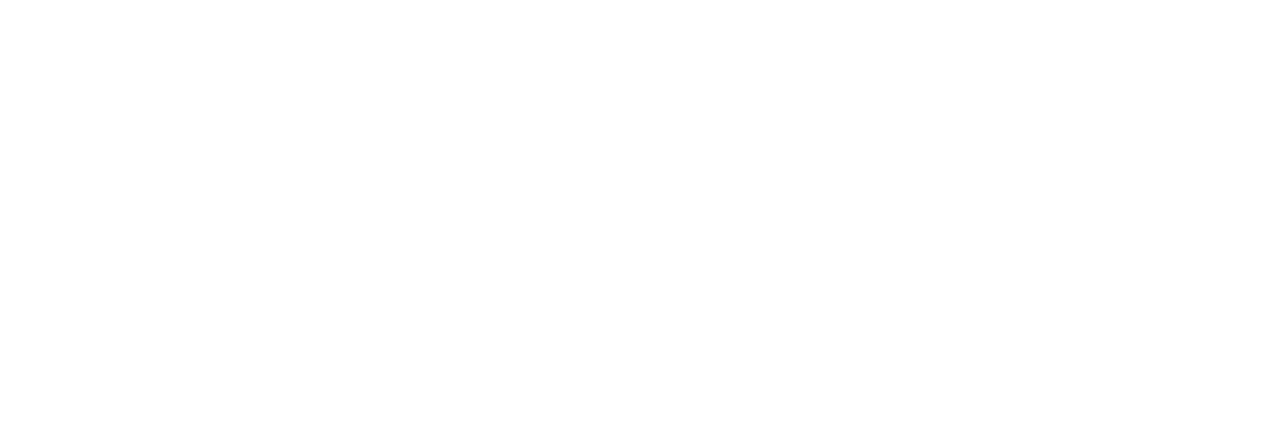
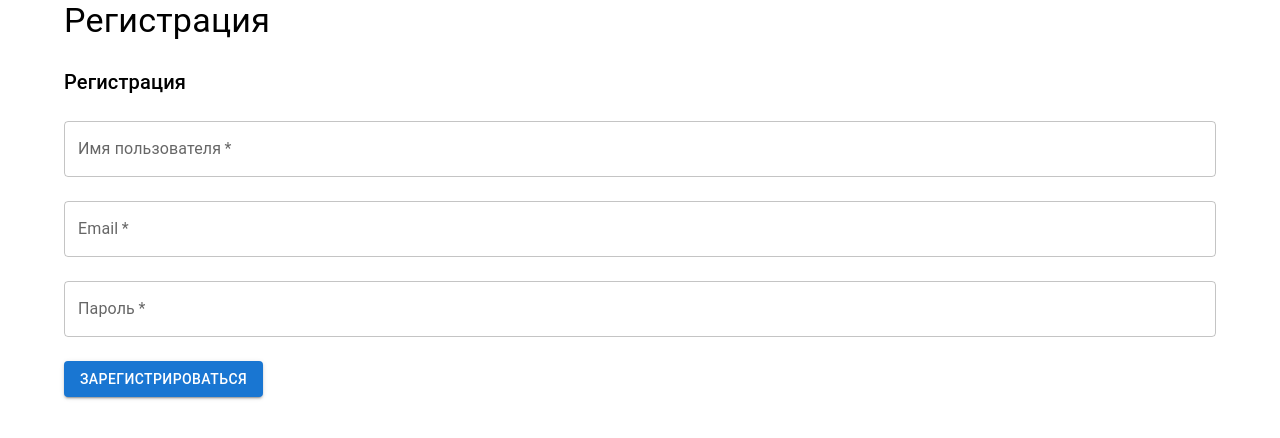
Before and after one commit to AAnimelife/text-quest-platform, a React (Create React App) app in the folder frontend/: page /register in a window 1280 px wide. Before the commit this address had no page. Shown: the top 438 px of the page. Built offline with nearby package versions, Linux system fonts and the light colour scheme.

Commit message:
Add auth

```diff
--- a/frontend/src/App.js
+++ b/frontend/src/App.js
@@ -1,12 +1,17 @@
 import React from 'react';
 import { BrowserRouter as Router, Route, Routes } from 'react-router-dom';
 import QuestsPage from './pages/QuestsPage';
+import LoginPage from './pages/LoginPages';
+import RegisterPage from './pages/RegisterPage';
 
 const App = () => {
   return (
     <Router>
       <Routes>
         <Route path="/quests" element={<QuestsPage />} />
+        <Route path="/" element={<QuestsPage />} />
+        <Route path="/register" element={<RegisterPage />} />
+        <Route path="/login" element={<LoginPage />} />
       </Routes>
     </Router>
   );
--- /dev/null
+++ b/frontend/src/components/LoginForm.js
@@ -0,0 +1,55 @@
+import React, { useState } from 'react';
+import { TextField, Button, Box, Typography } from '@mui/material';
+import authService from '../services/authService';
+
+const LoginForm = ({ onLogin }) => {
+  const [email, setEmail] = useState('');
+  const [password, setPassword] = useState('');
+  const [error, setError] = useState('');
+
+  const handleSubmit = async (e) => {
+    e.preventDefault();
+
+    try {
+      const userData = { email, password };
+      const response = await authService.login(userData);
+      onLogin(response);
+      setError('');
+    } catch (error) {
+      setError('Ошибка при входе');
+      console.error(error);
+    }
+  };
+
+  return (
+    <Box component="form" onSubmit={handleSubmit} sx={{ mt: 3 }}>
+      <Typography variant="h6" gutterBottom>
+        Вход
+      </Typography>
+      {error && <Typography color="error">{error}</Typography>}
+      <TextField
+        label="Email"
+        type="email"
+        value={email}
+        onChange={(e) => setEmail(e.target.value)}
+        fullWidth
+        margin="normal"
+        required
+      />
+      <TextField
+        label="Пароль"
+        type="password"
+        value={password}
+        onChange={(e) => setPassword(e.target.value)}
+        fullWidth
+        margin="normal"
+        required
+      />
+      <Button type="submit" variant="contained" color="primary" sx={{ mt: 2 }}>
+        Войти
+      </Button>
+    </Box>
+  );
+};
+
+export default LoginForm;
--- /dev/null
+++ b/frontend/src/components/RegisterForm.js
@@ -0,0 +1,64 @@
+import React, { useState } from 'react';
+import { TextField, Button, Box, Typography } from '@mui/material';
+import authService from '../services/authService';
+
+const RegisterForm = ({ onRegister }) => {
+  const [username, setUsername] = useState('');
+  const [email, setEmail] = useState('');
+  const [password, setPassword] = useState('');
+  const [error, setError] = useState('');
+
+  const handleSubmit = async (e) => {
+    e.preventDefault();
+
+    try {
+      const userData = { username, email, password };
+      const response = await authService.register(userData);
+      onRegister(response);
+      setError('');
+    } catch (error) {
+      setError('Ошибка при регистрации');
+      console.error(error);
+    }
+  };
+
+  return (
+    <Box component="form" onSubmit={handleSubmit} sx={{ mt: 3 }}>
+      <Typography variant="h6" gutterBottom>
+        Регистрация
+      </Typography>
+      {error && <Typography color="error">{error}</Typography>}
+      <TextField
+        label="Имя пользователя"
+        value={username}
+        onChange={(e) => setUsername(e.target.value)}
+        fullWidth
+        margin="normal"
+        required
+      />
+      <TextField
+        label="Email"
+        type="email"
+        value={email}
+        onChange={(e) => setEmail(e.target.value)}
+        fullWidth
+        margin="normal"
+        required
+      />
+      <TextField
+        label="Пароль"
+        type="password"
+        value={password}
+        onChange={(e) => setPassword(e.target.value)}
+        fullWidth
+        margin="normal"
+        required
+      />
+      <Button type="submit" variant="contained" color="primary" sx={{ mt: 2 }}>
+        Зарегистрироваться
+      </Button>
+    </Box>
+  );
+};
+
+export default RegisterForm;
--- /dev/null
+++ b/frontend/src/context/AuthContext.js
@@ -0,0 +1,33 @@
+import React, { createContext, useState, useContext } from 'react';
+import authService from '../services/authService';
+
+const AuthContext = createContext();
+
+export const AuthProvider = ({ children }) => {
+  const [user, setUser] = useState(null);
+
+  const register = async (userData) => {
+    const response = await authService.register(userData);
+    authService.setToken(response.token);
+    setUser(response.user);
+  };
+
+  const login = async (userData) => {
+    const response = await authService.login(userData);
+    authService.setToken(response.token);
+    setUser(response.user);
+  };
+
+  const logout = () => {
+    authService.removeToken();
+    setUser(null);
+  };
+
+  return (
+    <AuthContext.Provider value={{ user, register, login, logout }}>
+      {children}
+    </AuthContext.Provider>
+  );
+};
+
+export const useAuth = () => useContext(AuthContext);
--- a/frontend/src/index.js
+++ b/frontend/src/index.js
@@ -3,11 +3,14 @@ import ReactDOM from 'react-dom/client';
 import './index.css';
 import App from './App';
 import reportWebVitals from './reportWebVitals';
+import { AuthProvider } from './context/AuthContext';
 
 const root = ReactDOM.createRoot(document.getElementById('root'));
 root.render(
   <React.StrictMode>
-    <App />
+    <AuthProvider>
+      <App />
+    </AuthProvider>
   </React.StrictMode>
 );
 
--- /dev/null
+++ b/frontend/src/pages/LoginPages.js
@@ -0,0 +1,26 @@
+import React from 'react';
+import LoginForm from '../components/LoginForm';
+import { Container, Typography } from '@mui/material';
+import { useAuth } from '../context/AuthContext';
+import { useNavigate } from 'react-router-dom';
+
+const LoginPage = () => {
+  const { login } = useAuth();
+  const navigate = useNavigate();
+
+  const handleLogin = async (userData) => {
+    await login(userData);
+    navigate('/');
+  };
+
+  return (
+    <Container>
+      <Typography variant="h4" gutterBottom>
+        Вход
+      </Typography>
+      <LoginForm onLogin={handleLogin} />
+    </Container>
+  );
+};
+
+export default LoginPage;
--- /dev/null
+++ b/frontend/src/pages/RegisterPage.js
@@ -0,0 +1,26 @@
+import React from 'react';
+import RegisterForm from '../components/RegisterForm';
+import { Container, Typography } from '@mui/material';
+import { useAuth } from '../context/AuthContext';
+import { useNavigate } from 'react-router-dom';
+
+const RegisterPage = () => {
+  const { register } = useAuth();
+  const navigate = useNavigate();
+
+  const handleRegister = async (userData) => {
+    await register(userData);
+    navigate('/');
+  };
+
+  return (
+    <Container>
+      <Typography variant="h4" gutterBottom>
+        Регистрация
+      </Typography>
+      <RegisterForm onRegister={handleRegister} />
+    </Container>
+  );
+};
+
+export default RegisterPage;
--- /dev/null
+++ b/frontend/src/services/authService.js
@@ -0,0 +1,27 @@
+import api from './api';
+
+const authService = {
+  register: async (userData) => {
+    const response = await api.post('/auth/register', userData);
+    return response.data;
+  },
+
+  login: async (userData) => {
+    const response = await api.post('/auth/login', userData);
+    return response.data;
+  },
+
+  setToken: (token) => {
+    localStorage.setItem('token', token);
+  },
+
+  getToken: () => {
+    return localStorage.getItem('token');
+  },
+
+  removeToken: () => {
+    localStorage.removeItem('token');
+  },
+};
+
+export default authService;
```
Also changed, not shown: 2 other files (tests, documents, lock files or other folders).
